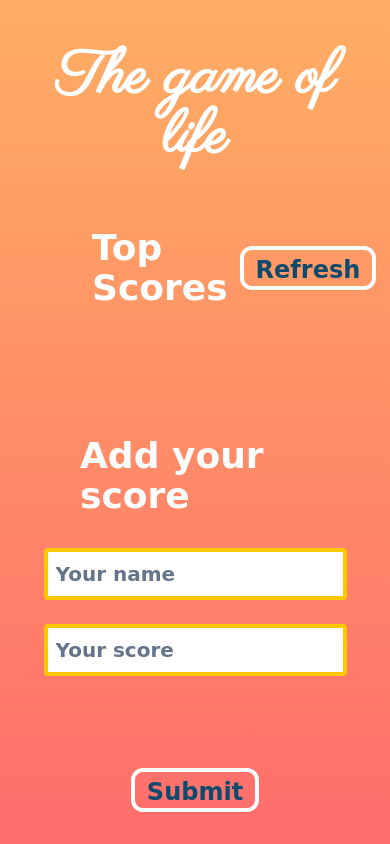
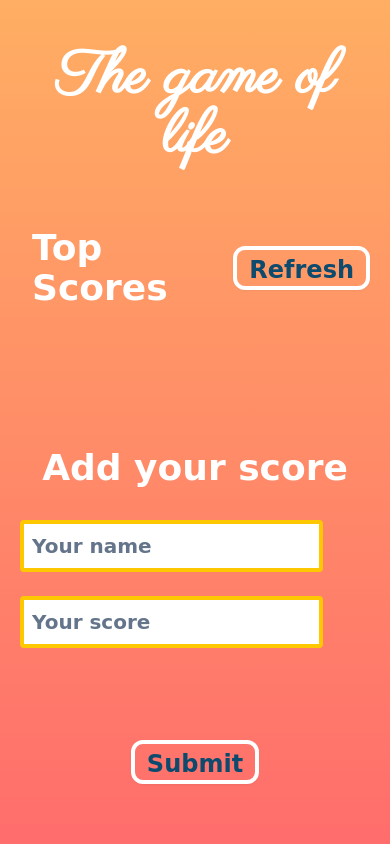
Before and after one commit to Sboursen/Leaderboard, a website built with webpack: page src/index.html in a window 390 px wide. Built offline with nearby package versions, Linux system fonts and the light colour scheme; no server answers; a web font is replaced by a local one.

Commit message:
Adjust the margins of the score list

```diff
--- a/src/index.html
+++ b/src/index.html
@@ -22,9 +22,9 @@
   </header>
 
   <main
-    class="flex flex-col md:flex-row gap-20 justify-center items-start mx-20 mb-20">
+    class="flex flex-col md:flex-row gap-20 justify-center items-start mx-5 md:mx-20 mb-20">
     <section
-      class="scores flex flex-col gap-1 w-full justify-between items-center self-stretch h-full max-h-screen">
+      class="scores flex flex-col gap-1 w-full justify-between items-center self-stretch h-full max-h-screen mb-3">
       <div
         class="flex justify-between items-center w-full self-start">
         <h2 class="text-4xl font-bold p-3">Top
--- a/tailwind.config.js
+++ b/tailwind.config.js
@@ -1,4 +1,5 @@
 module.exports = {
+  mode: 'jit',
   content: ['./src/**/*.{html,js}'],
   theme: {
     extend: {
```
